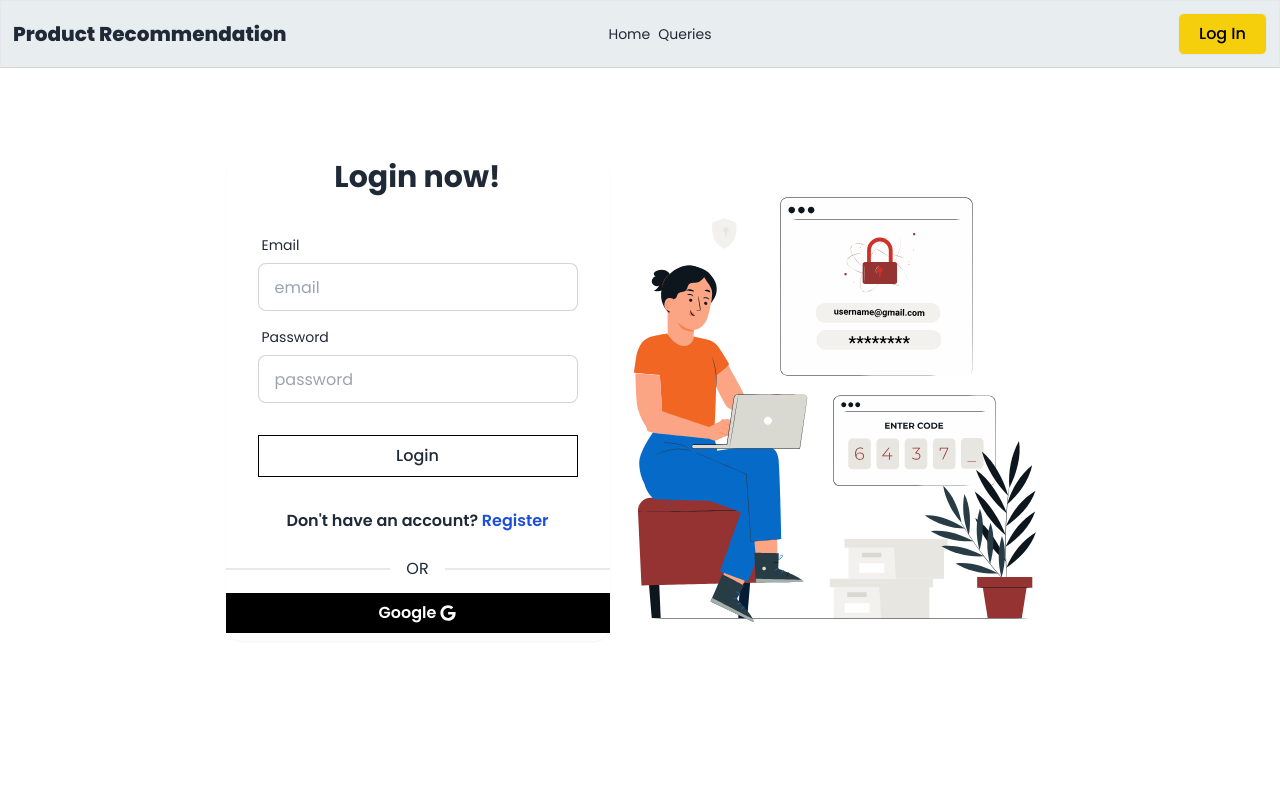
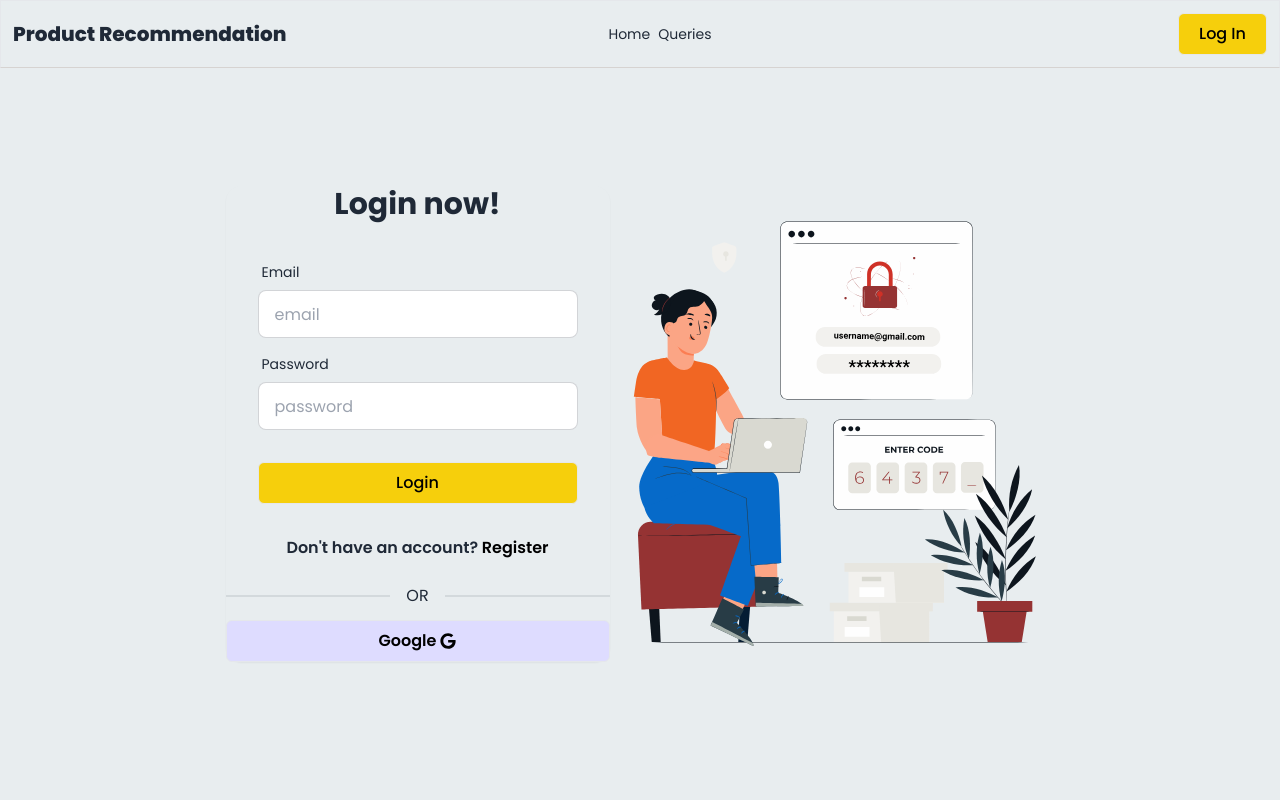
Before and after one commit to utshasaha16/product-recommendation-system-client, a React (Vite) app: page /logIn in a window 1280 px wide. Shown: the top 800 px of the page. Built offline with nearby package versions, Linux system fonts and the light colour scheme; no server answers.

Commit message:
added color

```diff
--- a/src/components/Banner/MyQueriesBanner.jsx
+++ b/src/components/Banner/MyQueriesBanner.jsx
@@ -19,7 +19,7 @@ const MyQueriesBanner = () => {
       <div className="hero-content text-neutral-content text-center">
         <div className="max-w-md">
           <h1 className="mb-5 text-5xl font-bold">Wealcome to my queries</h1>
-          <button onClick={handleAddQuery} className="px-4 py-2 border text-white bg-black border-black">Add Queries</button>
+          <button onClick={handleAddQuery} className="border py-2 px-5 rounded-md bg-[#f6cf0c]  transition duration-300 hover:bg-[#e5be00] hover:scale-105 text-black font-medium">Add Queries</button>
         </div>
       </div>
     </div>
--- a/src/components/ProductView/ProductView.jsx
+++ b/src/components/ProductView/ProductView.jsx
@@ -7,13 +7,13 @@ const ProductView = () => {
   return (
     <div className="flex md:flex-row flex-col md:gap-10 gap-5">
       {/* card-1 */}
-      <div className="rounded-md bg-base-100 ">
+      <div className="rounded-md ">
         <figure>
           <img className="rounded-md" src={productImg1} alt="product image" />
         </figure>
         <div className="p-3 flex justify-between">
           <div>
-            <h2 className="card-title">ProFlex Yoga Mat</h2>
+            <h2 className="card-title text-black">ProFlex Yoga Mat</h2>
             <p>ZenFlex</p>
           </div>
           <div className="w-10 h-10 mt-3 rounded-full flex items-center justify-center bg-black text-white text-2xl">
@@ -22,13 +22,13 @@ const ProductView = () => {
         </div>
       </div>
       {/* card-2 */}
-      <div className="rounded-md bg-base-100 ">
+      <div className="rounded-md ">
         <figure>
           <img className="rounded-md" src={productImg2} alt="product image" />
         </figure>
         <div className="p-3 flex justify-between">
           <div>
-            <h2 className="card-title">StrikeForce Soccer Ball</h2>
+            <h2 className="card-title text-black">StrikeForce Soccer Ball</h2>
             <p>GoalMaker</p>
           </div>
           <div className="w-10 h-10 mt-3 rounded-full flex items-center justify-center bg-black text-white text-2xl">
--- a/src/components/QueriesCard/QueriesCard.jsx
+++ b/src/components/QueriesCard/QueriesCard.jsx
@@ -28,7 +28,7 @@ const QueriesCard = ({ query }) => {
         <p>{queryTitle}</p>
         <p>Recommendations: {recommendationCount}</p>
         <div className="card-actions">
-          <button onClick={() => handleRecommended(_id)} className="px-8 py-3 border rounded-md bg-[#dedcff]">
+          <button onClick={() => handleRecommended(_id)} className="px-8 py-3 border rounded-md bg-[#dedcff] transition duration-300 hover:bg-[#c5baff] hover:scale-105 text-black">
           Recommend
           </button>
         </div>
--- a/src/components/QueryCard/QueryCard.jsx
+++ b/src/components/QueryCard/QueryCard.jsx
@@ -47,7 +47,7 @@ const QueryCard = ({ query, queries, setQueries }) => {
   };
 
   return (
-    <div className="card card-compact bg-base-100 rounded-xl hover:translate-y-2 hover:rounded-none shadow-xl">
+    <div className="card card-compact bg-[#E8EBE4] rounded-xl hover:translate-y-2 hover:rounded-none">
       <figure>
         <img src={productImage} alt="product image" />
       </figure>
@@ -59,18 +59,18 @@ const QueryCard = ({ query, queries, setQueries }) => {
         <div className="card-actions">
           <Link to={`/queryDetails/${_id}`}>
             {" "}
-            <button className="py-1 px-2 border border-black hover:bg-black hover:text-white">
+            <button className="border py-1 px-2 rounded-md bg-[#E8EBE4]  transition duration-300 hover:bg-[#f8ebaa] hover:scale-105 text-black font-medium">
               View details
             </button>
           </Link>
           <Link to={`/updateQueries/${_id}`}>
-            <button className="py-1 px-2 border border-black hover:bg-black hover:text-white">
+            <button className="border py-1 px-2 rounded-md bg-[#E8EBE4]  transition duration-300 hover:bg-[#c9f5ba] hover:scale-105 text-black font-medium">
               Update
             </button>
           </Link>
           <button
             onClick={() => handleDelete(_id)}
-            className="py-1 px-2 border border-black hover:bg-black hover:text-white"
+            className="border py-1 px-2 rounded-md bg-[#E8EBE4]  transition duration-300 hover:bg-[#fdc5c5] hover:scale-105 text-black font-medium"
           >
             Delete
           </button>
--- a/src/pages/LogIn/LogIn.jsx
+++ b/src/pages/LogIn/LogIn.jsx
@@ -61,12 +61,12 @@ const LogIn = () => {
   };
 
   return (
-    <div className="hero bg-base-100 min-h-screen">
+    <div className="hero bg-[#E8EDEF] min-h-screen pt-12">
       <div className="hero-content flex-col lg:flex-row-reverse">
         <div className="text-center lg:text-left">
           <Lottie animationData={signInAnimation}></Lottie>
         </div>
-        <div className="card bg-base-100 w-full max-w-sm shrink-0 shadow-sm">
+        <div className="card w-full max-w-sm shrink-0 shadow-sm">
           <h1 className="text-3xl text-center font-bold">Login now!</h1>
           <form onSubmit={handleLogIn} className="card-body">
             <div className="form-control">
@@ -94,19 +94,24 @@ const LogIn = () => {
               />
             </div>
             <div className="form-control mt-6">
-              <button className="border border-black hover:bg-black hover:text-white p-2  font-medium">
+              <button className="border py-2 px-5 rounded-md bg-[#f6cf0c] text-black transition duration-300 hover:bg-[#e5be00] hover:scale-105 font-medium">
                 Login
               </button>
             </div>
           </form>
           <p className="text-center font-semibold mb-3">
             Don't have an account?{" "}
-            <Link className="text-blue-700 font-semibold" to="/register">
+            <Link className="text-black font-semibold" to="/register">
               Register
             </Link>
           </p>
           <div className="divider">OR</div>
-          <button onClick={handleGoogleLogIn} className="p-2 mb-2 flex items-center justify-center gap-1 font-semibold bg-black text-white">Google <FaGoogle></FaGoogle></button>
+          <button
+            onClick={handleGoogleLogIn}
+            className="border py-2 px-5 rounded-md flex items-center justify-center gap-1 font-semibold bg-[#dedcff] transition duration-300 hover:bg-[#c5baff] hover:scale-105 text-black"
+          >
+            Google <FaGoogle></FaGoogle>
+          </button>
         </div>
       </div>
     </div>
--- a/src/pages/MyQueries/MyQueries.jsx
+++ b/src/pages/MyQueries/MyQueries.jsx
@@ -34,7 +34,7 @@ const MyQueries = () => {
               <div className="flex flex-col items-center">
                 <p className="text-gray-600 mb-4">No queries found.</p>
                 <Link to="/addQueries">
-                  <button className="px-4 py-2  border text-black hover:text-white hover:bg-black border-black">
+                  <button className="border py-2 px-5 rounded-md bg-[#f6cf0c]  transition duration-300 hover:bg-[#e5be00] hover:scale-105 text-black font-medium">
                     Add Query
                   </button>
                 </Link>
--- a/src/pages/Queries/Queries.jsx
+++ b/src/pages/Queries/Queries.jsx
@@ -36,7 +36,7 @@ const Queries = () => {
   }, []);
   console.log(queries);
   return (
-    <div className="pt-12">
+    <div className="pt-20">
       <h2 className="text-xl font-medium text-center mt-4">All Queries</h2>
       {/* searc */}
       <div className="container mx-auto">
--- a/src/pages/Register/Register.jsx
+++ b/src/pages/Register/Register.jsx
@@ -108,18 +108,15 @@ const Register = () => {
               />
             </div>
             <div className="form-control mt-6">
-              <button className="border border-black hover:bg-black hover:text-white p-2 font-medium">
+              <button className="border py-2 px-5 rounded-md bg-[#f6cf0c] text-black transition duration-300 hover:bg-[#e5be00] hover:scale-105 font-medium">
                 Register
               </button>
             </div>
           </form>
           <p className="text-center mb-3 font-semibold">
             Allready have an account?{" "}
-            <Link
-              className="text-blue-700 font-semibold"
-              to="/logIn"
-            >
-              Log In
+            <Link className="text-black font-semibold" to="/logIn">
+              LogIn
             </Link>
           </p>
         </div>
--- a/src/pages/common/Navbar.jsx
+++ b/src/pages/common/Navbar.jsx
@@ -90,7 +90,7 @@ const Navbar = () => {
           <>
             <button
               onClick={handleLogOut}
-              className="border py-2 px-5 rounded-md bg-[#f6cf0c] text-black font-medium"
+              className="border py-2 px-5 rounded-md bg-[#f6cf0c]  transition duration-300 hover:bg-[#e5be00] hover:scale-105 text-black font-medium"
             >
               Log Out
             </button>
@@ -98,7 +98,7 @@ const Navbar = () => {
         ) : (
           <>
             <Link to="/logIn">
-              <button className="border py-2 px-5 rounded-md bg-[#f6cf0c] text-black font-medium">
+              <button className="border py-2 px-5 rounded-md bg-[#f6cf0c]  transition duration-300 hover:bg-[#e5be00] hover:scale-105 text-black font-medium">
                 Log In
               </button>
             </Link>
```
